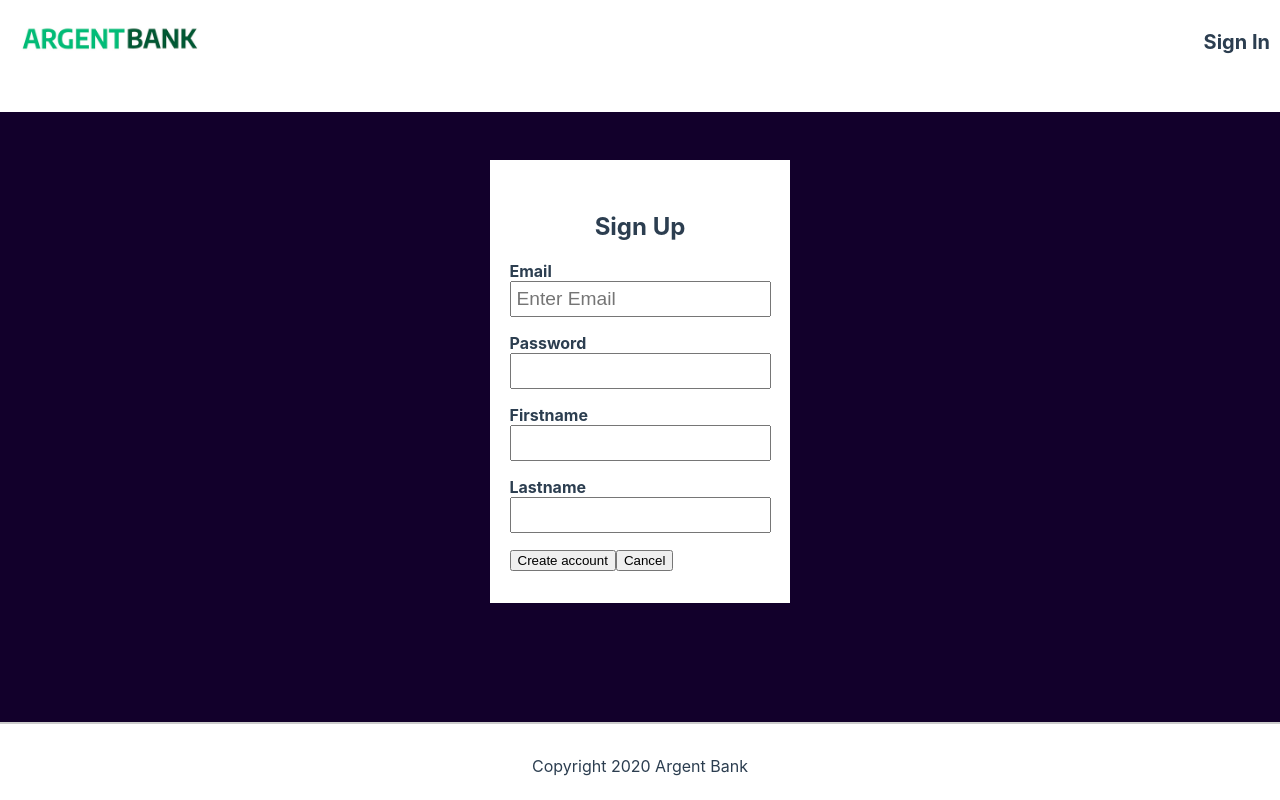
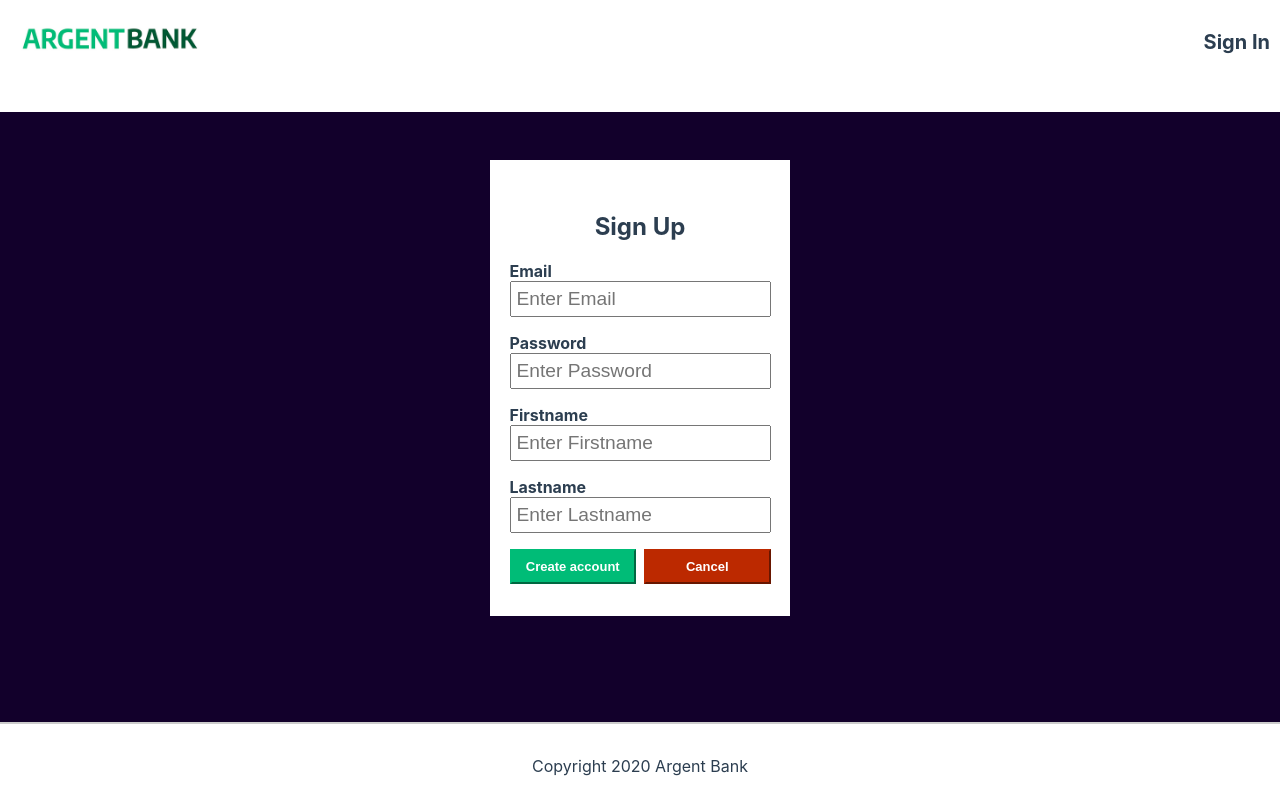
Before and after one commit to afarkhsi/ArgentBank, a React (Create React App) app: page /login in a window 1280 px wide. Both pictures are taken after a click on the button "Sign up". Built offline with nearby package versions, Linux system fonts and the light colour scheme; the HTML template or start-up script is replaced by a standard one.

Commit message:
ajout style form user update

```diff
--- a/src/components/SignInModal/SignInModal.jsx
+++ b/src/components/SignInModal/SignInModal.jsx
@@ -54,6 +54,7 @@ const SignInModal = () => {
                 type="password"
                 name="password"
                 id="password"
+                placeholder="Enter Password"
                 // value={password}
                 required
                 onChange={handleOnChange}
@@ -119,7 +120,7 @@ const SignInModal = () => {
                 type="password"
                 name="password"
                 id="password"
-                // value={password}
+                placeholder="Enter Password"
                 required
                 onChange={(e) => {
                   setPassword(e.target.value);
@@ -132,7 +133,7 @@ const SignInModal = () => {
                 type="firstName"
                 name="firstName"
                 id="firstName"
-                // value={password}
+                placeholder="Enter Firstname"
                 required
                 onChange={(e) => {
                   setFirstName(e.target.value);
@@ -145,7 +146,7 @@ const SignInModal = () => {
                 type="lastName"
                 name="lastName"
                 id="lastName"
-                // value={password}
+                placeholder="Enter Lastname"
                 required
                 onChange={(e) => {
                   setLastName(e.target.value);
@@ -153,7 +154,7 @@ const SignInModal = () => {
               />
             </div>
 
-            <div>
+            <div className="signup-buttons">
               <button className="create-account-button" type="submit">
                 Create account
               </button>
--- a/src/components/SignInModal/style.css
+++ b/src/components/SignInModal/style.css
@@ -73,3 +73,28 @@
   background-color: #ffbaba;
   text-align: center;
 }
+
+.signup-buttons {
+  display: grid;
+  grid-template-columns: 1fr 1fr;
+  gap: 0.5rem;
+}
+.create-account-button,
+.create-account-option {
+  display: block;
+  width: 100%;
+  padding: 8px 0px;
+  font-size: 13px;
+  font-weight: bold;
+  color: #fff;
+}
+
+.create-account-button {
+  border-color: #00bc77;
+  background-color: #00bc77;
+}
+
+.create-account-option {
+  border-color: #bc2900;
+  background-color: #bc2900;
+}
--- a/src/components/UserInfo/UserInfo.jsx
+++ b/src/components/UserInfo/UserInfo.jsx
@@ -1,6 +1,7 @@
 import { useEffect, useState } from 'react';
 import { useDispatch, useSelector } from 'react-redux';
 import { getUserProfile, updateUser } from '../../services/apiSlice';
+import './style.css';
 
 const UserInfo = () => {
   const token = useSelector((state) => state.login.token);
--- /dev/null
+++ b/src/components/UserInfo/style.css
@@ -0,0 +1,35 @@
+.edit-inputs-buttons {
+  display: flex;
+  flex-direction: column;
+  gap: 0.5rem;
+}
+
+.edit-inputs {
+  display: flex;
+  gap: 1rem;
+  justify-content: center;
+}
+.edit-input {
+  max-width: 150px;
+  height: 25px;
+  padding: 0px 10px;
+  border-radius: 2px;
+  border: 2px solid rgba(128, 128, 128, 0.514);
+}
+
+.edit-buttons {
+  display: flex;
+  gap: 1rem;
+  justify-content: center;
+}
+.edit-button-option {
+  max-width: 100px;
+  width: 100%;
+  height: 25px;
+  padding: 0px 10px;
+  text-align: center;
+  border-radius: 2px;
+  color: #00bc77;
+  border: 2px solid #00bc77;
+  background-color: #ffffff;
+}
```
